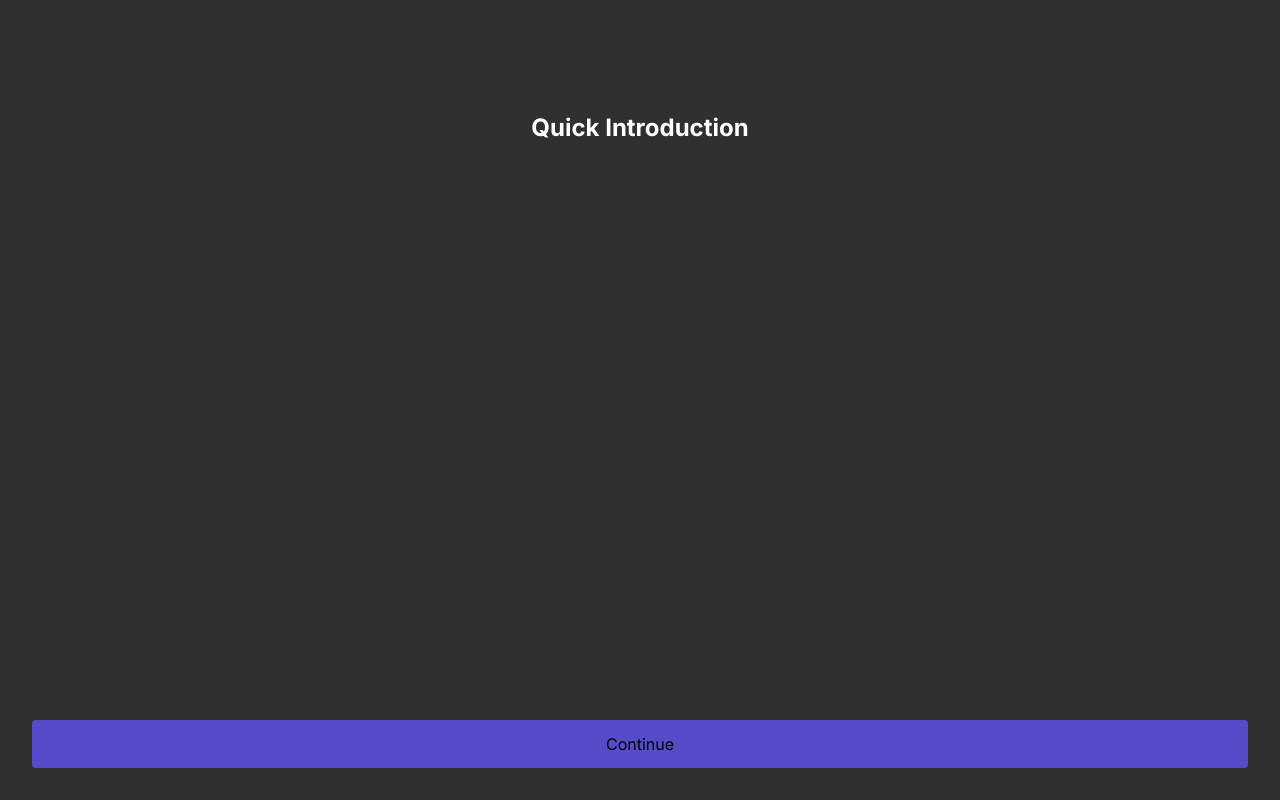
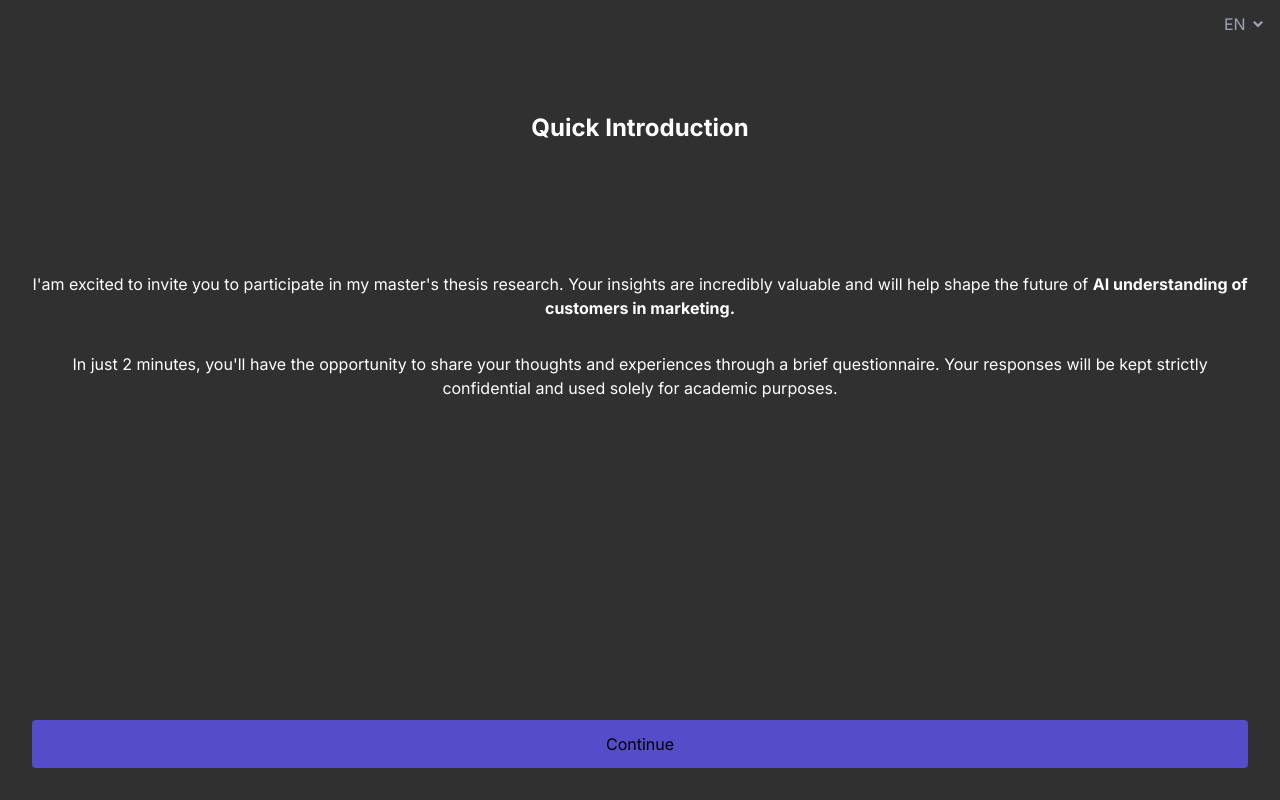
Before and after one commit to ddiaz-daniel/ads-evaluator, a Next.js app: page /en/introduction in a window 1280 px wide. Built offline with nearby package versions, Linux system fonts and the light colour scheme.

Commit message:
langeuage picker added, quinck intro text added

```diff
--- a/messages/de.json
+++ b/messages/de.json
@@ -11,10 +11,9 @@
     },
     "introduction": {
         "title": "Kurze Einführung",
-        "who": "Mein Name ist..",
-        "why": "Du bist hier weil..",
-        "what": "Ich suche nach..",
-        "time": "Dieser Fragebogen wird etwa 2-3 Minuten dauern, um abzuschließen",
+        "first_paragraph": "Dieser Fragebogen wird Ihnen helfen, die Qualität der Gesundheitsversorgung in Ihrer Gemeinde zu bewerten.",
+        "second_paragraph": "Ihre Antworten sind anonym und werden vertraulich behandelt.",
+        "thesis": "Ihre Meinung ist wichtig. Vielen Dank für Ihre Teilnahme.",
         "continue": "Weiter"
     }
 }
--- a/messages/en.json
+++ b/messages/en.json
@@ -11,10 +11,9 @@
     },
     "introduction": {
         "title": "Quick Introduction",
-        "who": "My name is..",
-        "why": "You are here because..",
-        "what": "I am looking for..",
-        "time": "This questionnaire will take about 2-3 minutes to complete",
+        "first_paragraph": "I'am excited to invite you to participate in my master's thesis research. Your insights are incredibly valuable and will help shape the future of",
+        "thesis": "AI understanding of customers in marketing.",
+        "second_paragraph": "In just 2 minutes, you'll have the opportunity to share your thoughts and experiences through a brief questionnaire. Your responses will be kept strictly confidential and used solely for academic purposes.",
         "continue": "Continue"
     }
 }
--- a/package.json
+++ b/package.json
@@ -14,7 +14,8 @@
     "next": "14.1.0",
     "next-intl": "^3.7.0",
     "react": "^18",
-    "react-dom": "^18"
+    "react-dom": "^18",
+    "react-icons": "^5.0.1"
   },
   "devDependencies": {
     "@types/node": "^20",
--- a/src/app/[locale]/introduction/page.tsx
+++ b/src/app/[locale]/introduction/page.tsx
@@ -1,20 +1,32 @@
-import SelectLanguagePage from '@/app/components/SelectLangauge/SelectLanguagePage';
+import SwitchLanguage from '@/app/components/UI/LanguageSelector';
+import { LocaleType } from '@/app/types/types';
 import { useTranslations } from 'next-intl';
+import { getLocale } from 'next-intl/server';
 import Link from 'next/link';
+import { Suspense } from 'react';
 
-export default function Index() {
+export default function Intro() {
     const t = useTranslations('introduction');
 
-    const languagesIntl = {
-
+    const asyncLocale = async () => {
+        "use server";
+        const locale = await getLocale() as LocaleType;
+        return locale;
     };
-
     return (
         <section className="h-screen w-full justify-center bg-primary relative">
+            <div className='absolute right-0'>
+                <SwitchLanguage />
+            </div>
+
             <div className="px-8 pt-28">
                 <h1 className="mb-32 text-center text-2xl font-bold text-white">
                     {t('title')}
                 </h1>
+                <h2 className="mb-8 text-center text-base text-white space-y-8 flex flex-col">
+                    <span>{t('first_paragraph')} <strong>{t('thesis')}</strong></span>
+                    <span>{t('second_paragraph')}</span>
+                </h2>
             </div>
             <div className="flex justify-center absolute bottom-8 w-full">
                 <Link href="/demographics" className='p-3 bg-secondary rounded w-full text-center mx-8'>
--- a/src/app/[locale]/layout.tsx
+++ b/src/app/[locale]/layout.tsx
@@ -1,6 +1,7 @@
 import type { Metadata } from 'next';
 import { Inter } from 'next/font/google';
 import './../globals.css';
+import { QuestionnaireProvider } from '../context/QuestionnaireContext';
 
 const inter = Inter({ subsets: ['latin'] });
 
@@ -14,11 +15,13 @@ export default function RootLayout({
   params: { locale },
 }: Readonly<{
   children: React.ReactNode;
-  params: { locale: string };
+  params: { locale: string; };
 }>) {
   return (
     <html lang={locale}>
-      <body className={inter.className}>{children}</body>
+      <QuestionnaireProvider>
+        <body className={inter.className}>{children}</body>
+      </QuestionnaireProvider>
     </html>
   );
 }
--- a/src/app/components/SelectLangauge/SelectLanguagePage.tsx
+++ b/src/app/components/SelectLangauge/SelectLanguagePage.tsx
@@ -3,6 +3,8 @@
 import { FC } from 'react';
 import Image from 'next/image';
 import { usePathname, useRouter } from '@/app/utils/navigation/navigation';
+import { useQuestionnaire } from '@/app/context/QuestionnaireContext';
+import { getLocale } from 'next-intl/server';
 
 type SelectLanguagePageProps = {
     intl: {
--- a/src/app/components/UI/LanguageSelector.tsx
+++ b/src/app/components/UI/LanguageSelector.tsx
@@ -1,47 +1,17 @@
-'use client';
+import { useLocale, useTranslations } from 'next-intl';
+import LocaleSwitcherSelect from './LocaleSwitcherSelect';
+import { locales } from '@/app/utils/navigation/navigation';
 
-import { FC } from 'react';
-import Image from 'next/image';
-import { usePathname, useRouter } from '@/app/utils/navigation/navigation';
-
-const SwitchLanguage: FC = () => {
-  const router = useRouter();
-  const pathname = usePathname();
-
-  const handleChange = async (lang: string) => {
-    if (router) {
-      await router.replace(pathname, { locale: lang });
-    }
-  };
+export default function LocaleSwitcher() {
+  const locale = useLocale();
 
   return (
-    <div className="flex flex-row space-x-2 px-1">
-      <button
-        onClick={() => handleChange('en')}
-        className="w-full place-content-center py-1"
-      >
-        <Image
-          src="/uk-flag.svg"
-          alt="English"
-          width={50}
-          height={50}
-          className="flex h-5 w-6 place-self-center self-center rounded object-cover object-center"
-        />
-      </button>
-      <button
-        onClick={() => handleChange('de')}
-        className="w-full place-content-center py-1"
-      >
-        <Image
-          src="/austria-flag.svg"
-          alt="English"
-          width={50}
-          height={50}
-          className="flex h-5 w-6 place-self-center self-center rounded object-cover object-center"
-        />
-      </button>
-    </div>
+    <LocaleSwitcherSelect defaultValue={locale} >
+      {locales.map((lang) => (
+        <option key={lang} value={lang}>
+          {lang}
+        </option>
+      ))}
+    </LocaleSwitcherSelect>
   );
-};
-
-export default SwitchLanguage;
+}
--- /dev/null
+++ b/src/app/components/UI/LocaleSwitcherSelect.tsx
@@ -0,0 +1,44 @@
+'use client';
+
+import { usePathname, useRouter } from '@/app/utils/navigation/navigation';
+import { ChangeEvent, ReactNode, Suspense, useTransition } from 'react';
+import { RiArrowDropDownLine } from "react-icons/ri";
+
+type Props = {
+    children: ReactNode;
+    defaultValue: string;
+};
+
+export default function LocaleSwitcherSelect({
+    children,
+    defaultValue,
+}: Props) {
+    const router = useRouter();
+    const [isPending, startTransition] = useTransition();
+    const pathname = usePathname();
+
+    function onSelectChange(event: ChangeEvent<HTMLSelectElement>) {
+        const nextLocale = event.target.value;
+        startTransition(() => {
+            router.replace(pathname, { locale: nextLocale });
+        });
+    }
+
+    return (
+        <label
+            className={`relative w-28 text-gray-400 bg-black' ${isPending && 'transition-opacity [&:disabled]:opacity-30'}`}>
+            <div className='flex flex-row items-center relative w-16'>
+                <select
+                    className="appearance-none bg-transparent py-3 pl-2 pr-8 uppercase focus:outline-none w-full cursor-pointer z-10"
+                    defaultValue={defaultValue}
+                    disabled={isPending}
+                    onChange={onSelectChange}
+                >
+
+                    {children}
+                </select>
+                <RiArrowDropDownLine size={28} className='absolute right-2' />
+            </div>
+        </label>
+    );
+}
--- /dev/null
+++ b/src/app/context/QuestionnaireContext.tsx
@@ -0,0 +1,61 @@
+"use client";
+import React, { createContext, useState, useEffect, ReactNode, useContext, use } from 'react';
+
+interface QuestionnaireData {
+    // Define your data structure here
+}
+
+interface ContextProps {
+    questionnaireData: QuestionnaireData[];
+    addData: (data: QuestionnaireData) => void;
+}
+
+const QuestionnaireContext = createContext<ContextProps>({
+    questionnaireData: [],
+    addData: () => { },
+});
+
+export const useQuestionnaire = () => {
+    const context = useContext(QuestionnaireContext);
+    if (context === undefined) {
+        throw new Error('useQuestionnaire must be used within a QuestionnaireProvider');
+    }
+    return context;
+};
+
+interface Props {
+    children: ReactNode;
+}
+
+const QuestionnaireProvider = ({ children }: Props) => {
+    const [questionnaireData, setQuestionnaireData] = useState<QuestionnaireData[]>([]);
+
+    useEffect(() => {
+        // Load data from local storage on component mount
+        const savedData = JSON.parse(localStorage.getItem('questionnaireData') || '[]');
+        if (savedData) {
+            setQuestionnaireData(savedData);
+        }
+    }, []);
+
+    useEffect(() => {
+        localStorage.setItem('questionnaireData', JSON.stringify(questionnaireData));
+    }, [questionnaireData]);
+
+    const addData = (data: QuestionnaireData) => {
+        setQuestionnaireData(prevData => [...prevData, data]);
+    };
+
+    const contextValue = {
+        questionnaireData,
+        addData,
+    };
+
+    return (
+        <QuestionnaireContext.Provider value={contextValue}>
+            {children}
+        </QuestionnaireContext.Provider>
+    );
+};
+
+export { QuestionnaireProvider, QuestionnaireContext };
--- /dev/null
+++ b/src/app/types/types.ts
@@ -0,0 +1,6 @@
+export type LocaleType = {
+    reason?: string | null;
+    status?: string | null;
+    value?: string | null;
+    _response?: unknown;
+};
```
Also changed, not shown: 1 other file (tests, documents, lock files or other folders).
